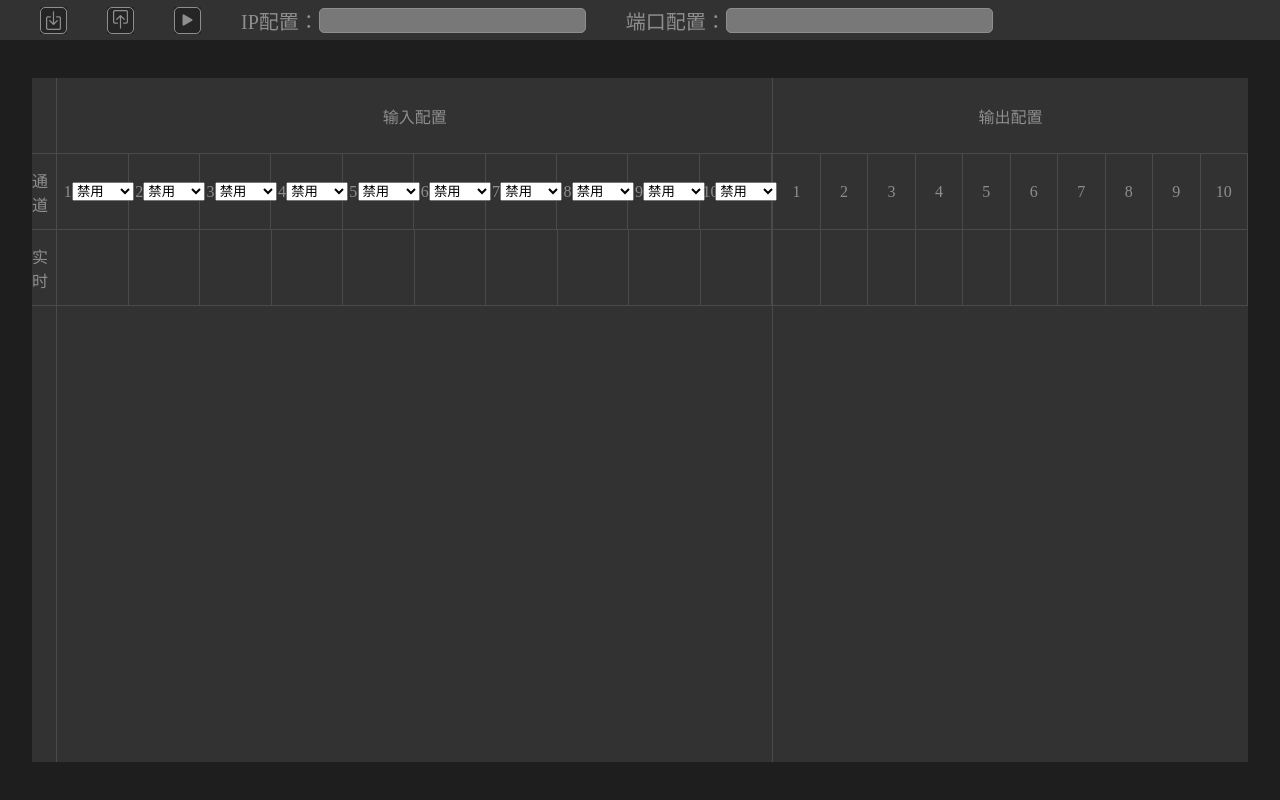
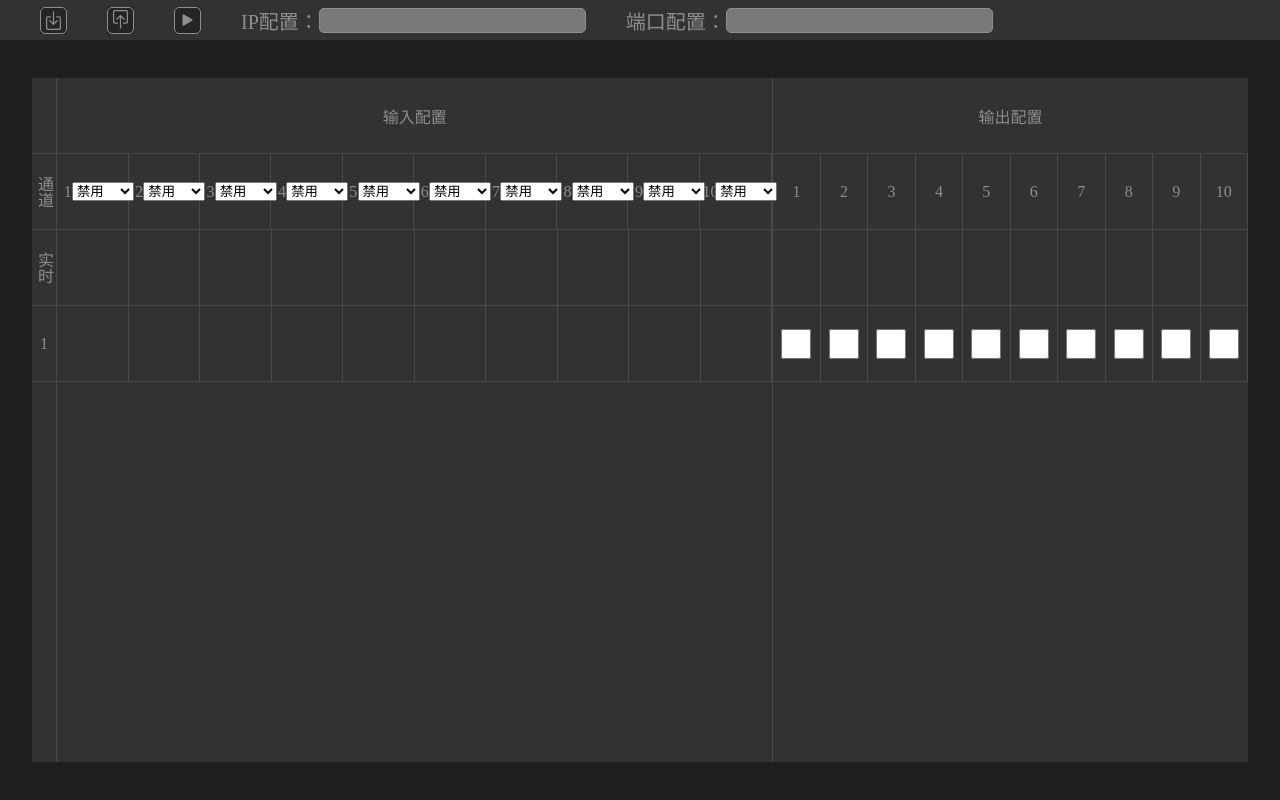
Before and after one commit to BSTluo/esp32-adc, a Vue app in the folder webui/: page / in a window 1280 px wide. Built offline with nearby package versions, Linux system fonts and the light colour scheme.

Commit message:
优化输入输出配置，添加实时值和正式配置，调整样式以增强可读性

```diff
--- a/webui/src/views/main/index.vue
+++ b/webui/src/views/main/index.vue
@@ -1,5 +1,5 @@
 <script lang="ts" setup>
-import { ref, type Ref } from 'vue';
+import { reactive, ref, toRaw, type Ref } from 'vue';
 
 const iconList = [
   { classBase: 'bi bi-box-arrow-in-down', name: 'saveConfig' },
@@ -12,34 +12,45 @@ const inputList = [
   { classBase: 'bi bi-gear', name: 'portConfig', title: '端口配置：', value: 'port' }
 ];
 
-const config: Record<string, any> = {
+const origin: Record<string, any> = {
   ip: "",
   port: "",
+  // 输入类型配置
   inputList: [
-    { name: '1', status: -1, value: 0 }, // status: -1禁用，0模拟量输入，1数字量输入，value:数字量值，max:模拟量上限，min：模拟量下限
-    { name: '2', status: -1, value: 0 },
-    { name: '3', status: -1, value: 0 },
-    { name: '4', status: -1, value: 0 },
-    { name: '5', status: -1, value: 0 },
-    { name: '6', status: -1, value: 0 },
-    { name: '7', status: -1, value: 0 },
-    { name: '8', status: -1, value: 0 },
-    { name: '9', status: -1, value: 0 },
-    { name: '10', status: -1, value: 0 }
+    { name: '1', status: -1 }, // status: -1禁用，0模拟量输入，1数字量输入
+    { name: '2', status: -1 },
+    { name: '3', status: -1 },
+    { name: '4', status: -1 },
+    { name: '5', status: -1 },
+    { name: '6', status: -1 },
+    { name: '7', status: -1 },
+    { name: '8', status: -1 },
+    { name: '9', status: -1 },
+    { name: '10', status: -1 }
+  ],
+  // 输入范围配置
+  nowInputList: [
+    [{}, {}, {}, {}, {}, {}, {}, {}, {}, {}], // value:数字量值，max:模拟量上限，min：模拟量下限
   ],
   outputList: [
-    { name: '1', status: 0 }, // status: 0：数字量输出false，1：数字量输出true
-    { name: '2', status: 0 },
-    { name: '3', status: 0 },
-    { name: '4', status: 0 },
-    { name: '5', status: 0 },
-    { name: '6', status: 0 },
-    { name: '7', status: 0 },
-    { name: '8', status: 0 },
-    { name: '9', status: 0 },
-    { name: '10', status: 0 },
+    { name: '1' }, // status: 0：数字量输出false，1：数字量输出true
+    { name: '2' },
+    { name: '3' },
+    { name: '4' },
+    { name: '5' },
+    { name: '6' },
+    { name: '7' },
+    { name: '8' },
+    { name: '9' },
+    { name: '10' },
+  ],
+  // 输出值配置
+  nowOutputList: [
+    [0, 0, 0, 0, 0, 0, 0, 0, 0, 0] // 数字量值
   ]
 };
+
+const config = reactive(origin); // 配置数据
 
 const clickFunctionbase = (event: MouseEvent, name: string) =>
 {
@@ -80,7 +91,7 @@ const clickFunctionPack: Record<string, () => void> = {
   connectServer: () =>
   {
     console.log('连接服务器');
-    console.log(config.inputList);
+    console.log(toRaw(config));
   },
 };
 
@@ -126,8 +137,13 @@ const getOutputWidth = () =>
           <div class="statusListBox">
             <!-- 行 -->
             <div class="rowItem"></div>
-            <div class="rowItem">通道</div>
-            <div class="rowItem">实时</div>
+            <div class="rowItem" :style="{ writingMode: 'vertical-rl', textOrientation: 'upright' }">通道</div>
+            <div class="rowItem" :style="{ writingMode: 'vertical-rl', textOrientation: 'upright' }">实时</div>
+
+            <div class="rowItem" v-for="(item, index) of config.nowInputList">
+              <!-- 列 -->
+              {{ index + 1 }}
+            </div>
           </div>
 
           <!-- 模拟量输入配置 -->
@@ -137,6 +153,7 @@ const getOutputWidth = () =>
               输入配置
             </div>
 
+            <!-- 配置 -->
             <div class="rowItem">
               <!-- 列 -->
               <div class="columnItem" :style="{ width: `${100 / config.inputList.length}%` }"
@@ -152,10 +169,33 @@ const getOutputWidth = () =>
               </div>
             </div>
 
+            <!-- 实时值 -->
             <div class="rowItem">
               <!-- 列 -->
               <div class="columnItem" :style="{ width: `${100 / config.inputList.length}%` }"
                 v-for="item of config.inputList"></div>
+            </div>
+
+            <!-- 正式配置 -->
+            <div class="rowItem" v-for="rowItem of config.nowInputList">
+              <!-- 列 -->
+              <div class="columnItem" :style="{ width: `${100 / rowItem.length}%` }"
+                v-for="(columnItem, columnIndex) of rowItem">
+
+                <div class="analogConfigBox" v-if="config.inputList[columnIndex].status == 0">
+                  <div class="analogConfigItem">
+                    <div class="analogIcon bi bi-arrow-up-short"></div>
+                    <input type="text"></input>
+                  </div>
+
+                  <div class="analogConfigItem">
+                    <div class="analogIcon bi bi-arrow-down-short"></div>
+                    <input type="text"></input>
+                  </div>
+                </div>
+
+                <input type="checkbox" v-if="config.inputList[columnIndex].status == 1" class="checkbox"></input>
+              </div>
             </div>
           </div>
 
@@ -165,17 +205,30 @@ const getOutputWidth = () =>
               输出配置
             </div>
 
+            <!-- 配置 -->
             <div class="rowItem">
               <!-- 列 -->
               <div class="columnItem" :style="{ width: `${100 / config.outputList.length}%` }"
                 v-for="item of config.inputList">{{ item.name }}</div>
             </div>
 
+            <!-- 实时值 -->
             <div class="rowItem">
               <!-- 列 -->
               <div class="columnItem" :style="{ width: `${100 / config.outputList.length}%` }"
-                v-for="item of config.inputList"></div>
+                v-for="item of config.inputList">
+
+              </div>
             </div>
+
+            <!-- 正式配置 -->
+            <div class="rowItem" v-for="rowItem of config.nowOutputList">
+              <!-- 列 -->
+              <div class="columnItem" :style="{ width: `${100 / rowItem.length}%` }" v-for="(columnItem) of rowItem">
+                <input type="checkbox" class="checkbox"></input>
+              </div>
+            </div>
+
           </div>
         </div>
         <div class="splitBox"></div>
@@ -343,6 +396,45 @@ const getOutputWidth = () =>
                 align-items: center;
                 justify-content: center;
               }
+
+              .analogConfigBox {
+                height: 100%;
+                width: 100%;
+                display: flex;
+                flex-direction: column;
+                align-items: center;
+                justify-content: space-around;
+
+                .analogConfigItem {
+                  width: 90%;
+                  height: 40%;
+                  display: flex;
+                  align-items: center;
+                  justify-content: space-around;
+
+                  .analogIcon {
+                    width: 30%;
+                    height: 70%;
+                    display: flex;
+                    align-items: center;
+                    justify-content: center;
+                    font-size: 2rem;
+
+                  }
+
+                  input {
+                    width: 60%;
+                    height: 70%;
+                    border-radius: 10px;
+                    text-align: center;
+                  }
+                }
+              }
+
+              .checkbox {
+                height: 30px;
+                width: 30px;
+              }
             }
           }
         }
@@ -366,6 +458,11 @@ const getOutputWidth = () =>
               display: flex;
               align-items: center;
               justify-content: center;
+
+              .checkbox {
+                height: 30px;
+                width: 30px;
+              }
             }
           }
         }
```
